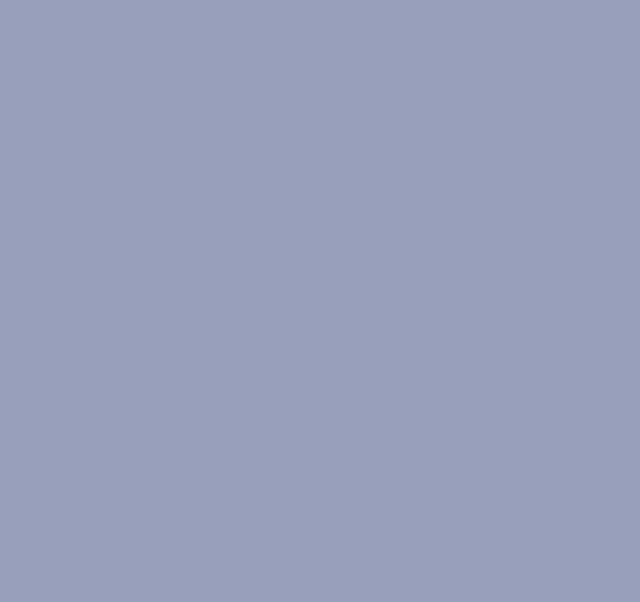
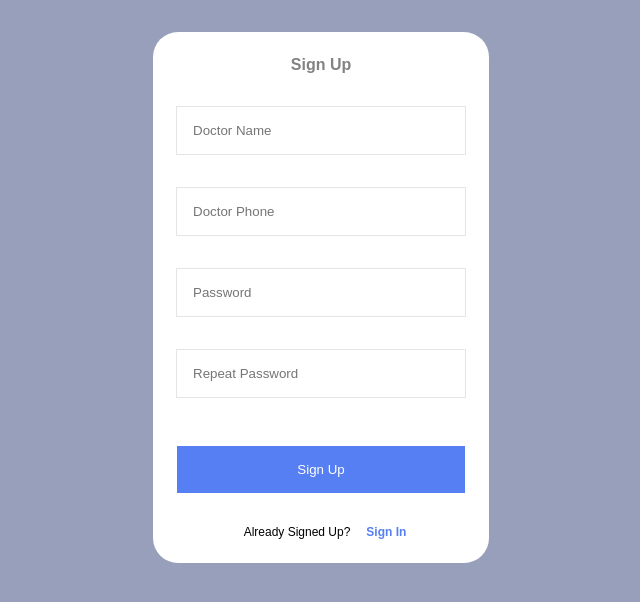
Before and after one commit to keshav37a/hospital-interface-system, a React (Create React App) app in the folder client/: page /sign-up in a window 1280 px wide. Shown: the top 602 px of the page, without its empty margins (319-959 px from the left). Built offline with nearby package versions, Linux system fonts and the light colour scheme.

Commit message:
add frontend for signup component

```diff
--- /dev/null
+++ b/client/src/components/SignUp.js
@@ -0,0 +1,65 @@
+import React from 'react';
+import '../styles/signUp.scss'
+import HospitalService from '../services/hospitalService';
+import { Redirect } from 'react-router';
+
+// Post Request: `http://localhost:8000/api/v1/doctors/register`\
+// Pass the name, phone and password values in the body for this route and this will return the newly
+// registered doctor details.
+
+class SignUp extends React.Component{
+
+    constructor(props) {
+        super(props);
+        this.state = {doctorName: '', doctorPhone: '', password: '', repeatPassword: '', redirect: false};
+
+        this.handleChangeDoctorName = this.handleChangeDoctorName.bind(this);
+        this.handleChangeDoctorPhone = this.handleChangeDoctorPhone.bind(this);
+        this.handleChangePassword = this.handleChangePassword.bind(this);
+        this.handleChangeRepeatPassword = this.handleChangeRepeatPassword.bind(this);
+        this.handleSubmit = this.handleSubmit.bind(this);
+    }
+
+    handleChangeDoctorName(){
+
+    }
+
+    handleChangeDoctorPhone(){
+
+    }
+
+    handleChangePassword(){
+
+    }
+
+    handleChangeRepeatPassword(){
+
+    }
+
+    handleSubmit(){
+
+    }
+
+    render(){
+        return(
+            <div className="forms-container-sign-up flex row center">
+                <div className="sign-up-div">
+                    <form className="sign-up-form flex col center-al">
+                        <div className="welcome-txt-sign-up mar1">Sign Up</div>
+                        <input className="input-initial mar1 pad1" value={this.state.doctorName} onChange={this.handleChangeDoctorName} placeholder="Doctor Name" required />
+                        <input className="input-initial mar1 pad1" value={this.state.doctorPhone} onChange={this.handleChangeDoctorPhone} placeholder="Doctor Phone" required />
+                        <input className="input-initial mar1 pad1" value={this.state.password} onChange={this.handleChangePassword} type="password" placeholder="Password" required />
+                        <input className="input-initial mar1 pad1" value={this.state.repeatPassword} onChange={this.handleChangeRepeatPassword} type="password" placeholder="Repeat Password" required />
+                        <button className="btn-sign-up mar1 width90 pad1" type="submit" onClick={this.handleSubmit}>Sign Up</button>
+                        <div className="flex row start mb1">
+                            <div className="link-desc">Already Signed Up?</div>
+                            <a className="link-appearance">Sign In</a>
+                        </div>
+                    </form>
+                </div>
+            </div>
+        )
+    }
+}
+
+export default SignUp;
--- a/client/src/index.js
+++ b/client/src/index.js
@@ -4,6 +4,7 @@ import './index.scss';
 import SignIn from './components/SignIn';
 import Patient from './components/Patient';
 import Stats from './components/Stats';
+import SignUp from './components/SignUp';
 import NotFound from './components/NotFound';
 import { Route, Link, BrowserRouter as Router } from 'react-router-dom';
 
@@ -13,6 +14,7 @@ const routing = (
         <Route exact path="/" component={SignIn} />
         <Route path="/patients" component={Patient} />
         <Route path="/stats" component={Stats} />
+        <Route path="/sign-up" component={SignUp} />
     </Router>
   </div>
 )
--- /dev/null
+++ b/client/src/styles/signUp.scss
@@ -0,0 +1,106 @@
+body{
+    background-color: #989FBB;
+    font-family: Arial, Helvetica, sans-serif;
+
+    .welcome-txt-sign-up{
+        font-family: Arial, Helvetica, sans-serif;
+        font-weight: 600;
+        color: #828282;
+    }
+
+    .sign-up-div{
+      background-color: #FFFFFF;
+      width: 20rem;
+      border-radius: 25px;
+      margin-top: 2rem;
+      padding: 0.5rem;
+
+
+
+      .input-initial{
+          width: 80%;
+          border: 1px solid #e5e5e5;
+          margin-left: 4rem;
+          margin-right: 4rem;
+          margin-top: 1rem;
+      }
+
+      .btn-sign-up{
+          background-color:#567FF3;
+          color: #FFFFFF;
+          margin-top: 2rem;
+          margin-bottom: 2rem;
+          border: none;
+      }
+    }
+
+    .link-desc{
+        margin-left: 0.5rem;
+        flex-grow: 1;
+        margin-right: 1rem;
+        font-size: 0.75rem;
+    }
+
+    .link-appearance{
+        font-family: Arial, Helvetica, sans-serif;
+        font-size: 0.75rem;
+        text-decoration: none;
+        color: #567FF3;
+        font-weight: 600;
+    }
+
+  }
+
+  .website-header{
+    text-align: center;
+  }
+
+
+  /* General */
+
+  .flex{
+    display: flex;
+  }
+
+  .row{
+    flex-direction: row;
+  }
+
+  .col{
+    flex-direction: column;
+  }
+
+  .center{
+    justify-content: center;
+  }
+
+  .start{
+    justify-content: start;
+  }
+
+  .center-al{
+    align-items: center;
+  }
+
+  .mar1{
+    margin: 1rem;
+  }
+  .width90{
+    width: 90%;
+  }
+
+  .pad1{
+    padding: 1rem;
+  }
+
+  .mb1{
+    margin-bottom: 1rem;
+  }
+
+  .mar-pad-0{
+    margin: 0;
+    padding: 0;
+    width: auto;
+  }
+
+  /* General Ends */
```
